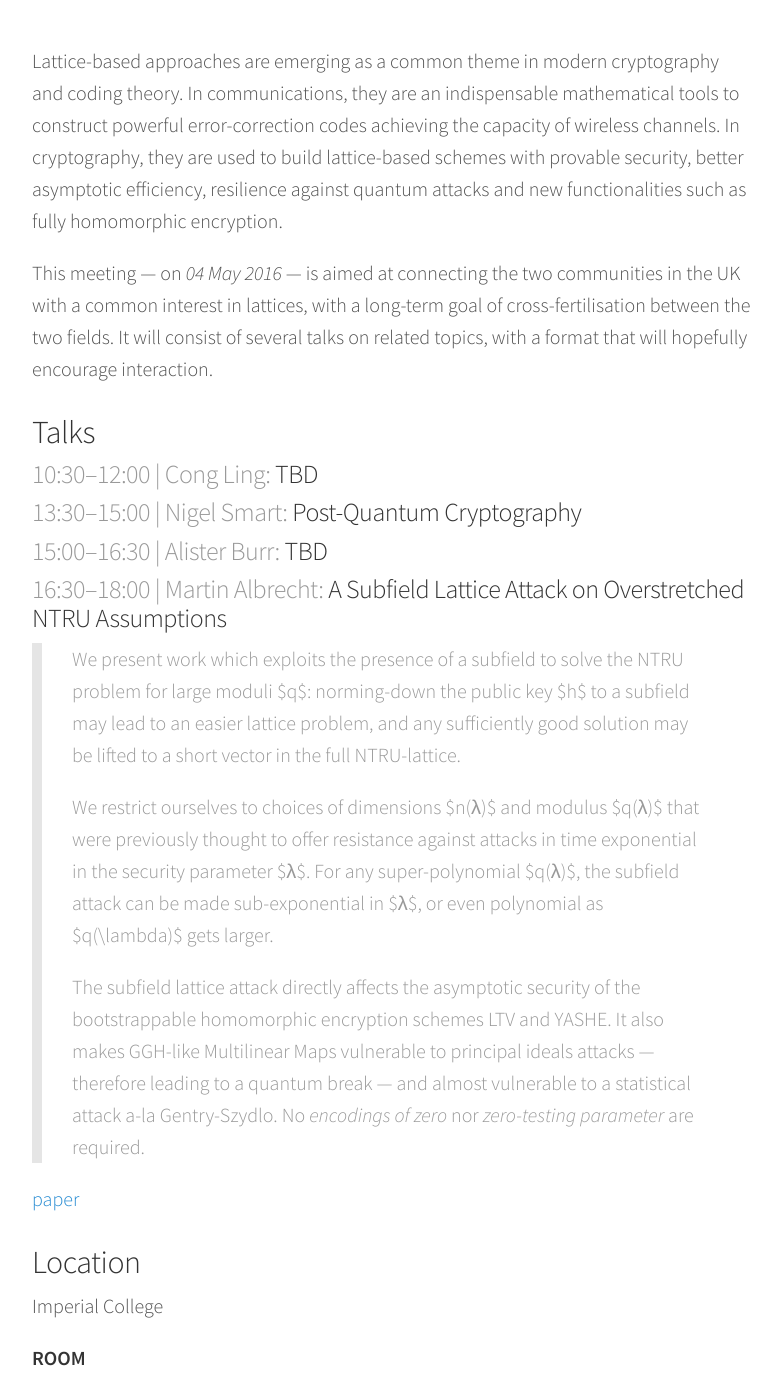
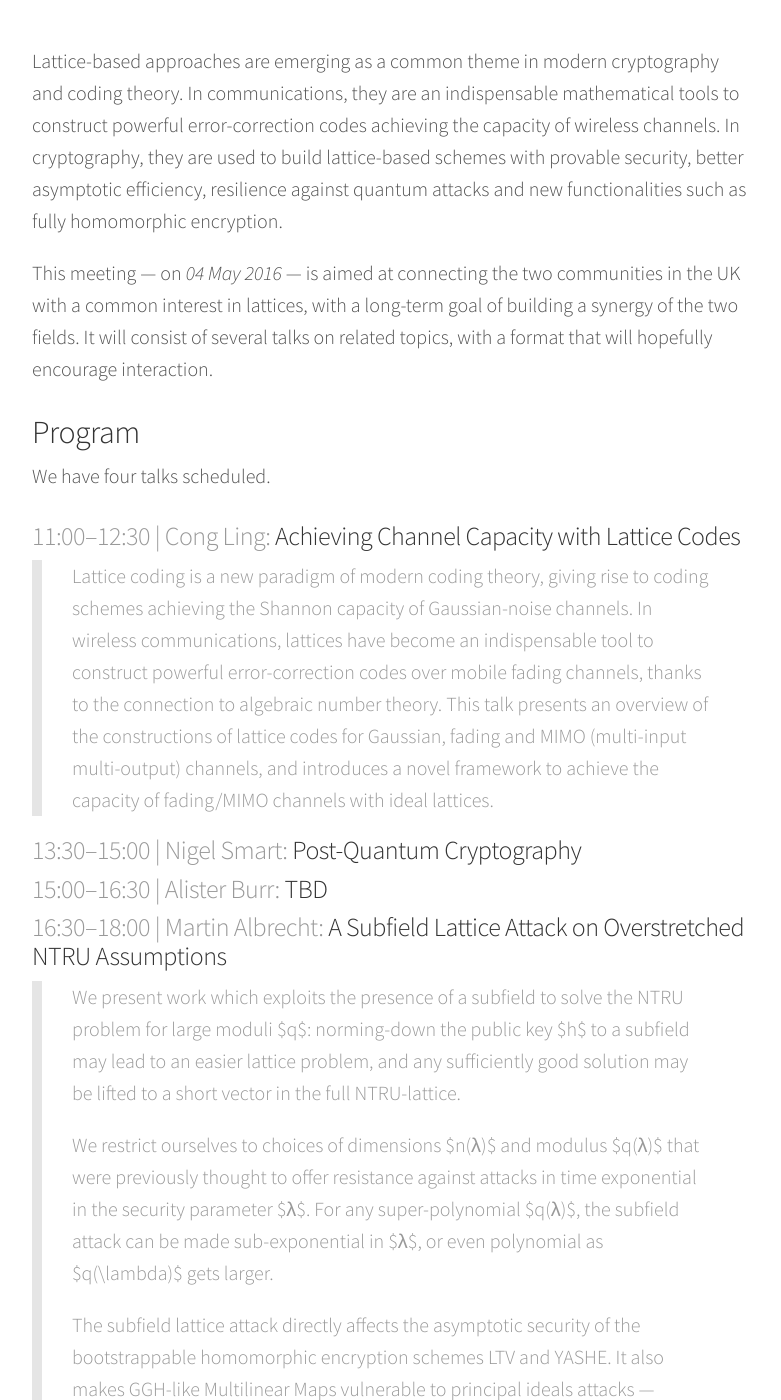
Before and after one commit to malb/discrete-subgroup, a Jekyll site: the page built from _posts/2016-05-04-lattice-meeting.md, in a window 1280 px wide and 1400 px high, scrolled down 200 px. Shown: the whole window, without its empty margins (248-1029 px from the left). Built offline with Jekyll 4.4.1, drawn with Linux system fonts in a browser that asks for light colours; nearby versions of some CDN libraries; some of the changed text lies outside the part shown.

Commit message:
announcement update

```diff
--- a/_config.yml
+++ b/_config.yml
@@ -19,11 +19,17 @@ nav:
   - name:           "About"
     href:           "about"
 
-  - name:           "Lyon Lattice Meetings"
+  - name:           "Lyon"
     href:           "http://perso.ens-lyon.fr/damien.stehle/LATTICE_MEETINGS.html"
 
-  - name:           "Source"
+  - name:           "<i class='fa fa-github'></i>"
     href:           "https://github.com/malb/discrete-subgroup"
+
+  - name:           "<i class='fa fa-rss'></i>"
+    href:           "feed.xml"
+
+  - name:           "<i class='fa fa-twitter'></i>"
+    href:           "https://twitter.com/search?q=%23l2c2m1"
 
 # Sass
 sass:
--- a/_layouts/default.html
+++ b/_layouts/default.html
@@ -5,6 +5,7 @@
   <meta name="viewport" content="width=device-width, initial-scale=1">
   <title>{% if page.title %}{{ page.title }}{% else %}{{ site.name }}{% endif %}</title>
   <link rel="stylesheet" href="//fonts.googleapis.com/css?family=Source+Sans+Pro:300,300i,600">
+  <link rel="stylesheet" href="https://maxcdn.bootstrapcdn.com/font-awesome/4.5.0/css/font-awesome.min.css">
   <link rel="stylesheet" href="{{ site.baseurl }}/style.css">
 
 <!-- MathJax -->
--- a/_posts/2016-05-04-lattice-meeting.md
+++ b/_posts/2016-05-04-lattice-meeting.md
@@ -5,11 +5,15 @@ redirect_from: /2016/05/04/
 
 Lattice-based approaches are emerging as a common theme in modern cryptography and coding theory. In communications, they are an indispensable mathematical tools to construct powerful error-correction codes achieving the capacity of wireless channels. In cryptography, they are used to build lattice-based schemes with provable security, better asymptotic efficiency, resilience against quantum attacks and new functionalities such as fully homomorphic encryption.
 
-This meeting — on *04 May 2016* — is aimed at connecting the two communities in the UK with a common interest in lattices, with a long-term goal of cross-fertilisation between the two fields. It will consist of several talks on related topics, with a format that will hopefully encourage interaction.
+This meeting — on *04 May 2016* — is aimed at connecting the two communities in the UK with a common interest in lattices, with a long-term goal of building a synergy of the two fields. It will consist of several talks on related topics, with a format that will hopefully encourage interaction.
 
-## Talks ##
+## Program ##
 
-### <span>10:30–12:00 | Cong Ling:</span> TBD ###
+We have four talks scheduled.
+
+### <span>11:00–12:30 | Cong Ling:</span> Achieving Channel Capacity with Lattice Codes ###
+
+> Lattice coding is a new paradigm of modern coding theory, giving rise to coding schemes achieving the Shannon capacity of Gaussian-noise channels. In wireless communications, lattices have become an indispensable tool to construct powerful error-correction codes over mobile fading channels, thanks to the connection to algebraic number theory. This talk presents an overview of the constructions of lattice codes for Gaussian, fading and MIMO (multi-input multi-output) channels, and introduces a novel framework to achieve the capacity of fading/MIMO channels with ideal lattices.
 
 ### <span>13:30–15:00 | Nigel Smart:</span> Post-Quantum Cryptography ###
 
@@ -25,11 +29,15 @@ This meeting — on *04 May 2016* — is aimed at connecting the two communities
 
 [paper](http://ia.cr/2016/127)
 
-## Location ##
+## Venue ##
 
-Imperial College
+<iframe src="https://www.google.com/maps/embed?pb=!1m14!1m8!1m3!1d2483.7481554015103!2d-0.1774244!3d51.4994889!3m2!1i1024!2i768!4f13.1!3m3!1m2!1s0x0%3A0x31911b371c692e86!2sImperial+College!5e0!3m2!1sen!2suk!4v1457110930221" width="600" height="450" frameborder="0" style="border:0" allowfullscreen></iframe>
 
-**ROOM**
+Room 611 (Dennis Gabor Seminar Room)
+Department of Electrical and Electronic Engineering
+[Imperial College London](http://www.imperial.ac.uk/visit/campuses/south-kensington/)
+South Kensington
+London SW7 2AZ
 
 ## Registration ##
 
```
